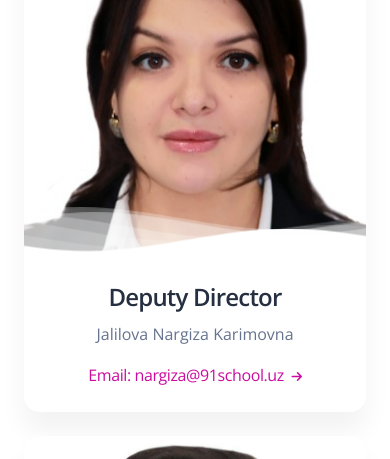
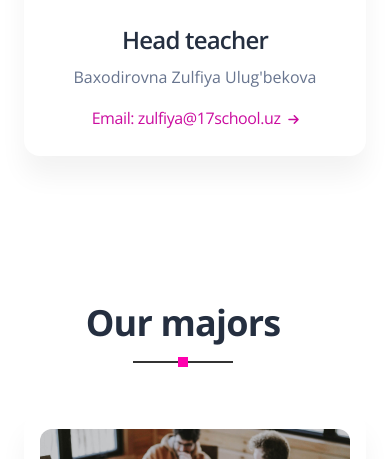
Before and after one commit to RizobekS/django-soft-ui, a Django app: page / in a window 390 px wide. Shown: the part 6041-6500 px from the top of the page. Run offline with Django 3.2, Linux system fonts and the light colour scheme; some libraries are stand-ins or nearby versions.

Commit message:
17 school

```diff
--- a/apps/templates/home/index.html
+++ b/apps/templates/home/index.html
@@ -16,10 +16,10 @@
             <div class="row">
                 <div class="col-lg-7 text-center mx-auto">
                     <h1 class="text-white pt-3 mt-n5">
-                        Some headline about 91 IDUM
+                        Some headline about 17 School
                     </h1>
                     <p class="lead text-white mt-3">
-                        Some text about 91 IDUM
+                        Some text about 17 School
                     </p>
                 </div>
             </div>
@@ -244,7 +244,7 @@
                 <a href="javascript:;">
                     <div class="card card-background move-on-hover">
                         <div class="full-background"
-                             style="background-image: url({% static 'assets/img/news_1.jpg' %})"></div>
+                             style="background-image: url({% static 'assets/img/news_2_1.jpg' %})"></div>
                         <div class="card-body pt-12">
                             <h4 class="text-white">Our students celebrate Navruz holiday</h4>
                         </div>
@@ -255,7 +255,7 @@
                 <a href="javascript:;">
                     <div class="card card-background move-on-hover">
                         <div class="full-background"
-                             style="background-image: url({% static 'assets/img/news_2.jpg' %})"></div>
+                             style="background-image: url({% static 'assets/img/news_2_2.jpg' %})"></div>
                         <div class="card-body pt-12">
                             <h4 class="text-white">Ninth grade students won at the celebration</h4>
                         </div>
@@ -266,7 +266,7 @@
                 <a href="javascript:;">
                     <div class="card card-background move-on-hover">
                         <div class="full-background"
-                             style="background-image: url({% static 'assets/img/news_3.jpg' %})"></div>
+                             style="background-image: url({% static 'assets/img/news_2_3.jpg' %})"></div>
                         <div class="card-body pt-12">
                             <h4 class="text-white">Elementary school students performed at a celebration dedicated to our Native language</h4>
                         </div>
@@ -277,7 +277,7 @@
                 <a href="javascript:;">
                     <div class="card card-background move-on-hover">
                         <div class="full-background"
-                             style="background-image: url({% static 'assets/img/news_4.jpg' %})"></div>
+                             style="background-image: url({% static 'assets/img/news_2_4.jpg' %})"></div>
                         <div class="card-body pt-12">
                             <h4 class="text-white">High school students performed at the National celebration</h4>
                         </div>
@@ -289,7 +289,7 @@
 </section>
 <section class="my-5 py-5">
     <div class="container">
-        <div class="row">
+        <div class="row justify-content-center">
             <div class="row justify-content-center text-center my-sm-5">
                 <div class="col-lg-6">
                     <h2 class="text-dark mb-0">School Staff</h2>
@@ -298,7 +298,7 @@
             </div>
             <div class="col-md-3 mt-4">
                 <div class="card text-center">
-                    <img class="card-img-top" src="{% static 'assets/img/1.jpg' %}">
+                    <img class="card-img-top" src="{% static 'assets/img/2_3.jpg' %}">
                     <div class="position-relative"
                          style="height: 50px;overflow: hidden;margin-top: -50px;z-index:2;position: relative;">
                         <div class="position-absolute w-100 top-0" style="z-index: 1;">
@@ -325,10 +325,10 @@
                             Director
                         </h4>
                         <p>
-                            Temirova Aziza Djuraevna
+                            Atamtayeva Latofat Temirovna
                         </p>
-                        <a href="mailto:aziza@91school.uz" class="text-primary icon-move-right">Email:
-                            aziza@91school.uz
+                        <a href="mailto:latofat@91school.uz" class="text-primary icon-move-right">Email:
+                            latofat@17school.uz
                             <i class="fas fa-arrow-right text-xs ms-1" aria-hidden="true"></i>
                         </a>
                     </div>
@@ -336,7 +336,7 @@
             </div>
             <div class="col-md-3 mt-4">
                 <div class="card text-center">
-                        <img class="card-img-top" src="{% static 'assets/img/2.jpg' %}">
+                        <img class="card-img-top" src="{% static 'assets/img/2_1.jpg' %}">
                     <div class="position-relative"
                          style="height: 50px;overflow: hidden;margin-top: -50px;z-index:2;position: relative;">
                         <div class="position-absolute w-100 top-0" style="z-index: 1;">
@@ -363,9 +363,9 @@
                             School counselor
                         </h4>
                         <p>
-                            Rajabboyeva Sevara Ibodulloyevna
+                            Xamidova Sevara Ilhomjovna
                         </p>
-                        <a href="mailto:sevara.counselor@91school.uz" class="text-primary icon-move-right">Email: sevara.counselor@91school.uz
+                        <a href="mailto:sevara.counselor@91school.uz" class="text-primary icon-move-right">Email: sevara.counselor@17school.uz
                             <i class="fas fa-arrow-right text-xs ms-1" aria-hidden="true"></i>
                         </a>
                     </div>
@@ -373,7 +373,7 @@
             </div>
             <div class="col-md-3 mt-4">
                 <div class="card text-center">
-                    <img class="card-img-top" src="{% static 'assets/img/3.jpg' %}">
+                    <img class="card-img-top" src="{% static 'assets/img/2_2.jpg' %}">
                     <div class="position-relative"
                          style="height: 50px;overflow: hidden;margin-top: -50px;z-index:2;position: relative;">
                         <div class="position-absolute w-100 top-0" style="z-index: 1;">
@@ -397,49 +397,12 @@
                     </div>
                     <div class="card-body">
                         <h4>
-                            Deputy Director
+                            Head teacher
                         </h4>
                         <p>
-                            Jalilova Nargiza Karimovna
+                            Baxodirovna Zulfiya Ulug'bekova
                         </p>
-                        <a href="mailto:nargiza@91school.uz" class="text-primary icon-move-right">Email: nargiza@91school.uz
-                            <i class="fas fa-arrow-right text-xs ms-1" aria-hidden="true"></i>
-                        </a>
-                    </div>
-                </div>
-            </div>
-            <div class="col-md-3 mt-4">
-                <div class="card text-center">
-                    <img class="card-img-top" src="{% static 'assets/img/4.jpg' %}">
-                    <div class="position-relative"
-                         style="height: 50px;overflow: hidden;margin-top: -50px;z-index:2;position: relative;">
-                        <div class="position-absolute w-100 top-0" style="z-index: 1;">
-                            <svg class="waves waves-sm" xmlns="http://www.w3.org/2000/svg"
-                                 xmlns:xlink="http://www.w3.org/1999/xlink" viewBox="0 24 150 40"
-                                 preserveAspectRatio="none" shape-rendering="auto">
-                                <defs>
-                                    <path id="card-wave"
-                                          d="M-160 44c30 0 58-18 88-18s 58 18 88 18 58-18 88-18 58 18 88 18 v44h-352z"></path>
-                                </defs>
-                                <g class="moving-waves">
-                                    <use xlink:href="#card-wave" x="48" y="-1" fill="rgba(255,255,255,0.30"></use>
-                                    <use xlink:href="#card-wave" x="48" y="3" fill="rgba(255,255,255,0.35)"></use>
-                                    <use xlink:href="#card-wave" x="48" y="5" fill="rgba(255,255,255,0.25)"></use>
-                                    <use xlink:href="#card-wave" x="48" y="8" fill="rgba(255,255,255,0.20)"></use>
-                                    <use xlink:href="#card-wave" x="48" y="13" fill="rgba(255,255,255,0.15)"></use>
-                                    <use xlink:href="#card-wave" x="48" y="16" fill="rgba(255,255,255,0.99)"></use>
-                                </g>
-                            </svg>
-                        </div>
-                    </div>
-                    <div class="card-body">
-                        <h4>
-                            Deputy director of Economics
-                        </h4>
-                        <p>
-                           G'aybullayev Farxod Tojiddinovich
-                        </p>
-                        <a href="mailto:farkhod@91school.uz" class="text-primary icon-move-right">Email: farkhod@91school.uz
+                        <a href="mailto:zulfiya@91school.uz" class="text-primary icon-move-right">Email: zulfiya@17school.uz
                             <i class="fas fa-arrow-right text-xs ms-1" aria-hidden="true"></i>
                         </a>
                     </div>
--- a/apps/templates/includes/footer.html
+++ b/apps/templates/includes/footer.html
@@ -4,7 +4,7 @@
         <div class=" row">
             <div class="col-md-2 mb-4 ms-auto">
                 <div>
-                    <h6 class="text-gradient text-primary font-weight-bolder">91 IDUM</h6>
+                    <h6 class="text-gradient text-primary font-weight-bolder">17 School</h6>
                 </div>
                 <div>
                     <h6 class="mt-3 mb-2 opacity-8">Social</h6>
--- a/apps/templates/includes/navigation.html
+++ b/apps/templates/includes/navigation.html
@@ -6,7 +6,7 @@
                 <div class="container-fluid">
                     <a class="navbar-brand font-weight-bolder ms-sm-3"
                        href="/" rel="tooltip" title="Designed and Coded by Creative Tim" data-placement="bottom">
-                        91 IDUM
+                        17 School
                     </a>
                     <button class="navbar-toggler shadow-none ms-2" type="button" data-bs-toggle="collapse"
                             data-bs-target="#navigation" aria-controls="navigation" aria-expanded="false"
--- a/apps/templates/layouts/base-fullscreen.html
+++ b/apps/templates/layouts/base-fullscreen.html
@@ -23,7 +23,7 @@ Coded by www.creative-tim.com
   <link rel="canonical" href="https://appseed.us/ui-kit/soft-ui-design-system"/>
 
   <title>
-    91 IDUM {% block title %}{% endblock %}
+    17 School{% block title %} | {% endblock title %}
   </title>
 
   <!--     Fonts and icons     -->
--- a/apps/templates/layouts/base-presentation.html
+++ b/apps/templates/layouts/base-presentation.html
@@ -25,7 +25,7 @@ Coded by www.creative-tim.com
   <link rel="stylesheet" href="{% static '/assets/css/style.css' %}">
 
   <title>
-    91 IDUM {% block title %}{% endblock %}
+    17 School{% block title %} | {% endblock title %}
   </title>
 
   <!--     Fonts and icons     -->
--- a/apps/templates/layouts/base.html
+++ b/apps/templates/layouts/base.html
@@ -23,7 +23,7 @@ Coded by www.creative-tim.com
   <link rel="canonical" href="https://appseed.us/ui-kit/soft-ui-design-system"/>
 
   <title>
-    91 IDUM{% block title %}{% endblock title %}
+    17 School{% block title %} | {% endblock title %}
   </title>
 
   <!--     Fonts and icons     -->
```
